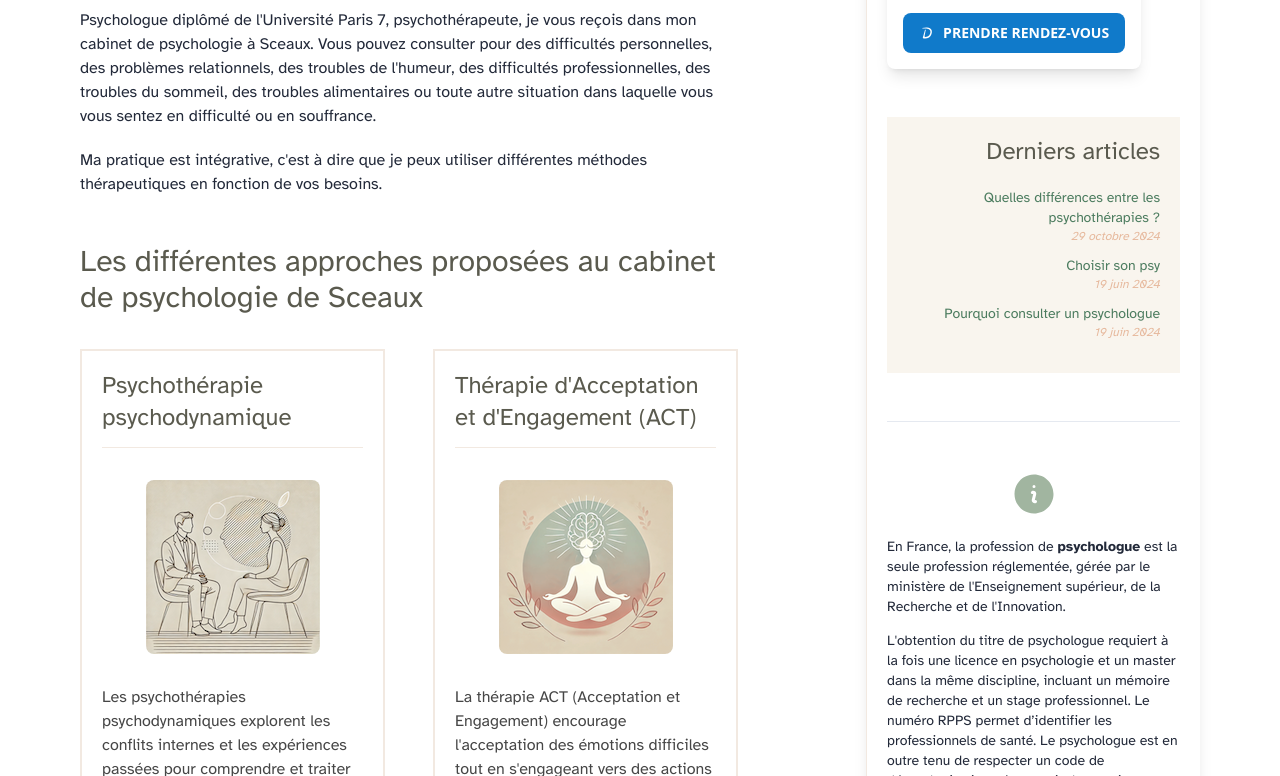
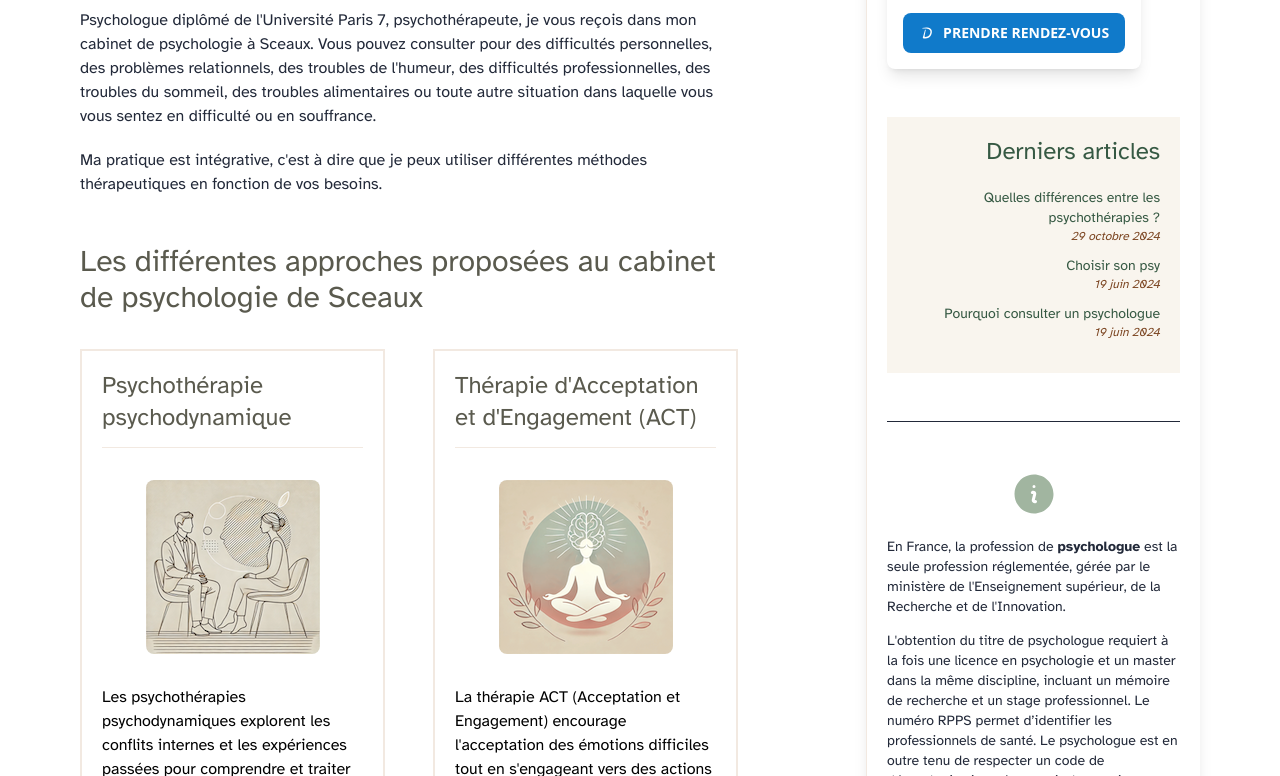
Before and after one commit to nicodev3/nicolas-devaux-psychologue.fr, an Astro site: page / in a window 1280 px wide. Shown: the part 199-975 px from the top of the page. Built offline with nearby package versions, Linux system fonts and the light colour scheme; Astro itself is replaced by a stand-in of ours.

Commit message:
accessibility

```diff
--- a/src/components/Card.astro
+++ b/src/components/Card.astro
@@ -30,7 +30,7 @@ const { title, content, url, image } = Astro.props;
     {content}
   </p>
   <span
-    class="bg-accent group-hover:bg-accent-dark text-white py-3 px-5 rouded-sm ml-auto mt-auto"
+    class="bg-accent group-hover:bg-accent-dark py-3 px-5 rouded-sm ml-auto mt-auto"
     >En savoir plus</span
   >
 </a>
--- a/src/components/Header.astro
+++ b/src/components/Header.astro
@@ -8,11 +8,15 @@ import { SITE_TITLE } from "../consts";
     x-data="{ open: false }"
     class="container flex flex-col md:flex-row md:items-center md:justify-between"
   >
-		<div class="flex items-center justify-between">
+    <div class="flex items-center justify-between text-black-dark">
       <h2 class="text-lg">
         <a href="/" class="text-black hover:text-black">{SITE_TITLE}</a>
       </h2>
-			<button x-on:click="open = ! open" class="md:hidden ml-auto">
+      <button
+        x-on:click="open = ! open"
+        class="md:hidden ml-auto"
+        aria-label="Menu"
+      >
         <svg
           xmlns="http://www.w3.org/2000/svg"
           viewBox="0 0 24 24"
@@ -32,14 +36,14 @@ import { SITE_TITLE } from "../consts";
       class="flex flex-col md:flex-row gap-8 md:gap-4 mt-8 md:mt-0 *:text-black *:hover:text-black"
     >
       <HeaderLink href="/psychotherapie">Psychothérapie</HeaderLink>
-			<HeaderLink href="/therapie-pleine-conscience">Pleine conscience</HeaderLink>
+      <HeaderLink href="/therapie-pleine-conscience"
+        >Pleine conscience</HeaderLink
+      >
       <HeaderLink href="/therapie-cognitive-et-comportementale">TCC</HeaderLink>
       <HeaderLink href="/therapie-acceptation-et-engagement"
         >Thérapie ACT</HeaderLink
       >
-			<HeaderLink href="/nicolas-devaux-psychologue"
-				>Qui suis-je ?</HeaderLink
-			>
+      <HeaderLink href="/nicolas-devaux-psychologue">Qui suis-je ?</HeaderLink>
       <HeaderLink href="/blog">Articles</HeaderLink>
     </div>
   </nav>
--- a/src/components/SideBar.astro
+++ b/src/components/SideBar.astro
@@ -24,7 +24,7 @@ const posts = (await getCollection("blog")).sort(
         posts.map((post) => (
           <li>
             <a href={`/blog/${post.slug}/`} class="text-link">
-              <h4 class="text-sm text-articles-item">{post.data.title}</h4>
+              <h4 class="text-sm text-articles-title">{post.data.title}</h4>
               <p class="text-xs italic text-articles-date">
                 <FormattedDate date={post.data.pubDate} />
               </p>
--- a/src/styles/global.css
+++ b/src/styles/global.css
@@ -81,58 +81,14 @@ img {
 	height: auto;
 	border-radius: 8px;
 }
-code {
-	padding: 2px 5px;
-	background-color: rgb(var(--gray-light));
-	border-radius: 2px;
-}
-pre {
-	padding: 1.5em;
-	border-radius: 8px;
-}
-pre > code {
-	all: unset;
-}
-blockquote {
-	border-left: 4px solid var(--accent);
-	padding: 0 0 0 20px;
-	margin: 0px;
-	font-size: 1.333em;
-}
-hr {
-	border: none;
-	border-top: 1px solid rgb(var(--gray-light));
-}
-@media (max-width: 720px) {
-	body {
-		font-size: 18px;
-	}
-}
 
-.sr-only {
-	border: 0;
-	padding: 0;
-	margin: 0;
-	position: absolute !important;
-	height: 1px;
-	width: 1px;
-	overflow: hidden;
-	/* IE6, IE7 - a 0 height clip, off to the bottom right of the visible 1px box */
-	clip: rect(1px 1px 1px 1px);
-	/* maybe deprecated but we need to support legacy browsers */
-	clip: rect(1px, 1px, 1px, 1px);
-	/* modern browsers, clip-path works inwards from each corner */
-	clip-path: inset(50%);
-	/* added line to stop words getting smushed together (as they go onto separate lines and some screen readers do not understand line feeds as a space */
-	white-space: nowrap;
-}
 
 .alert-box {
 	@apply bg-secondary border border-primary p-5 rounded-md;
 }
 
 .btn {
-	@apply bg-accent text-lg mr-auto text-white py-2 px-4 rounded transition-colors duration-300 ease-out;
+	@apply text-black bg-accent text-lg mr-auto py-2 px-4 rounded transition-colors duration-300 ease-out;
 }
 
 .btn:hover {
--- a/tailwind.config.mjs
+++ b/tailwind.config.mjs
@@ -9,12 +9,13 @@ export default {
 			'accent': '#E07A5F',
 			'accent-dark': '#C85D46',
 			'white': '#fff',
-			'black': '#464646',
+			'black': '#000',
+			'black-dark': '#000',
 			        // Ajout pour "Derniers articles"
 			'articles-bg': '#F9F5EE',    // Beige Pâle (Fond des articles)
-			'articles-title': '#5A5A4E', // Brun Foncé (Titre de la section articles)
+			'articles-title': '#365943', // Brun Foncé (Titre de la section articles)
 			'articles-item': '#4C7C5F',  // Vert Foncé (Titres des articles)
-			'articles-date': '#E6B89C',  // Orange Clair (Date des articles)
+			'articles-date': '#7A431F',  // Orange Clair (Date des articles)
 		},
 		container: {
 			center: true,
```
Lines whose indentation alone changed are shown as unchanged.
